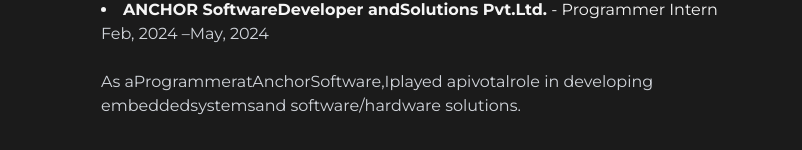
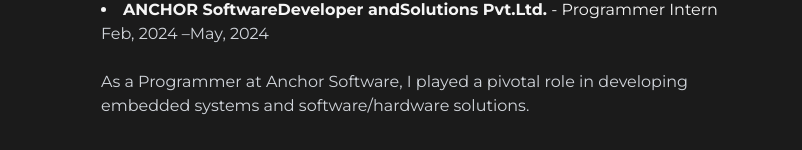
Before and after one commit to AnUrAg13ui/anurag_portfolio, a Next.js app: page /about in a window 1280 px wide. Shown: the part 1978-2128 px from the top of the page, without its empty margins (133-935 px from the left). Built offline with nearby package versions, Linux system fonts and the light colour scheme.

Commit message:
Update about.js
Changing in syntax

```diff
--- a/src/pages/about.js
+++ b/src/pages/about.js
@@ -140,7 +140,7 @@
                   <span className="text-gray-600 dark:text-gray-300">Feb, 2024 –May, 2024</span>
                   <br />
                   <br />
-                  <span className="text-gray-600 dark:text-gray-300">As aProgrammeratAnchorSoftware,Iplayed apivotalrole in developing embeddedsystemsand software/hardware
+                  <span className="text-gray-600 dark:text-gray-300">As a Programmer at Anchor Software, I played a pivotal role in developing embedded systems and software/hardware
 solutions.</span>
                 </li>
             </div>
```
